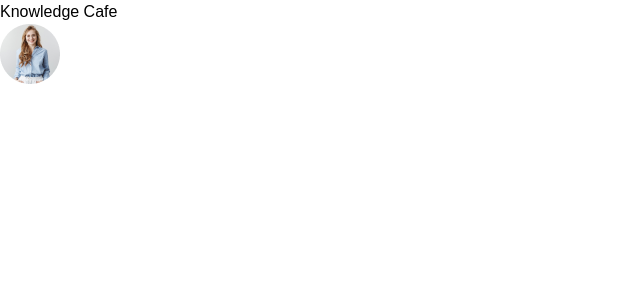
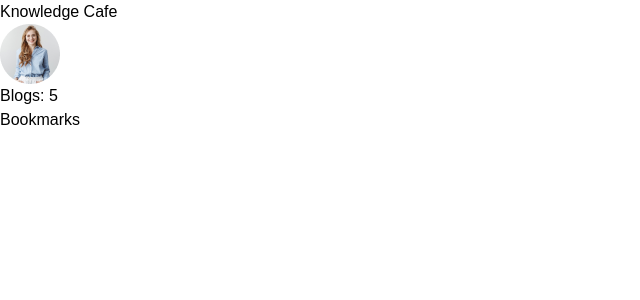
Before and after one commit to afmsabbir/react-knowledge-cafe, a React (Vite) app: page / in a window 1280 px wide. Shown: the top 300 px of the page, without its empty margins (0-640 px from the left). Built offline with nearby package versions, Linux system fonts and the light colour scheme.

Commit message:
some components added

```diff
--- a/package.json
+++ b/package.json
@@ -10,6 +10,7 @@
     "preview": "vite preview"
   },
   "dependencies": {
+    "prop-types": "^15.8.1",
     "react": "^18.2.0",
     "react-dom": "^18.2.0"
   },
--- a/src/App.jsx
+++ b/src/App.jsx
@@ -1,15 +1,18 @@
-import './App.css'
-import Blogs from './components/Blogs/Blogs'
-import Header from './components/Header/Header'
+import "./App.css";
+import Blogs from "./components/Blogs/Blogs";
+import Bookmarks from "./components/Bookmarks/Bookmarks";
+import Header from "./components/Header/Header";
 
 function App() {
-
   return (
     <>
       <Header></Header>
-      <Blogs></Blogs>
+      <div className="md:flex">
+        <Blogs></Blogs>
+        <Bookmarks></Bookmarks>
+      </div>
     </>
-  )
+  );
 }
 
-export default App
+export default App;
--- a/src/components/Blogs/Blogs.jsx
+++ b/src/components/Blogs/Blogs.jsx
@@ -9,8 +9,8 @@
         .then(data => setBlogs(data))
     },[])
     return (
-        <div>
-
+        <div className="md:w-2/3">
+            <h1 className="text-4xl">Blogs: {blogs.length}</h1>
         </div>
     );
 };
--- /dev/null
+++ b/src/components/Bookmarks/Bookmarks.jsx
@@ -0,0 +1,9 @@
+const Bookmarks = () => {
+    return (
+        <div className="md:w-1/3">
+            <h2>Bookmarks</h2>
+        </div>
+    );
+};
+
+export default Bookmarks;
--- a/src/components/Header/Header.jsx
+++ b/src/components/Header/Header.jsx
@@ -1,10 +1,10 @@
 import profile from '../../assets/images/profile.png'
 const Header = () => {
     return (
-        <div className='flex justify-between items-center p-4 mx-4 border-b-2'>
+        <header className='flex justify-between items-center p-4 mx-4 border-b-2'>
             <h1 className='text-4xl font-bold'>Knowledge Cafe</h1>
             <img src={profile} alt="" />
-        </div>
+        </header>
     );
 };
 
--- a/src/index.css
+++ b/src/index.css
@@ -2,6 +2,7 @@
 @tailwind components;
 @tailwind utilities;
 @import url("https://fonts.googleapis.com/css2?family=Exo+2:ital,wght@0,100..900;1,100..900&display=swap");
-body{
+
+body {
     font-family: "Exo 2", sans-serif;
 }
```
Also changed, not shown: src/components/Blog/Blog.jsx (added, +14 -0 lines), 1 other file (tests, documents, lock files or other folders).
